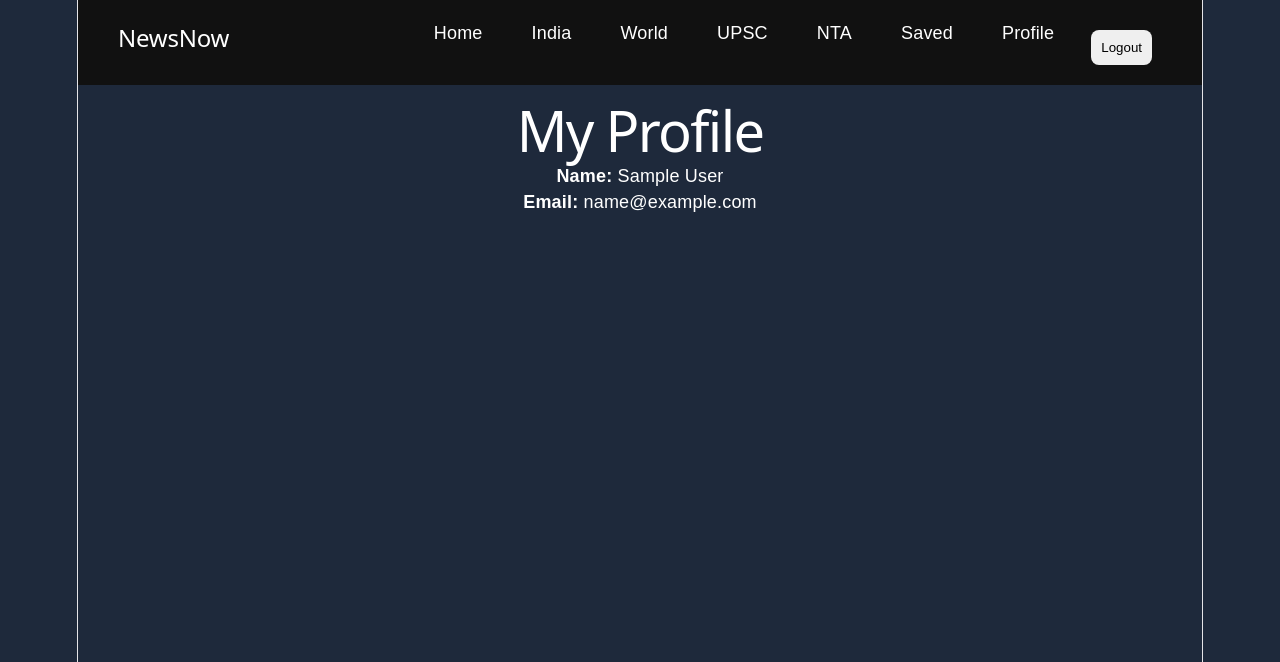
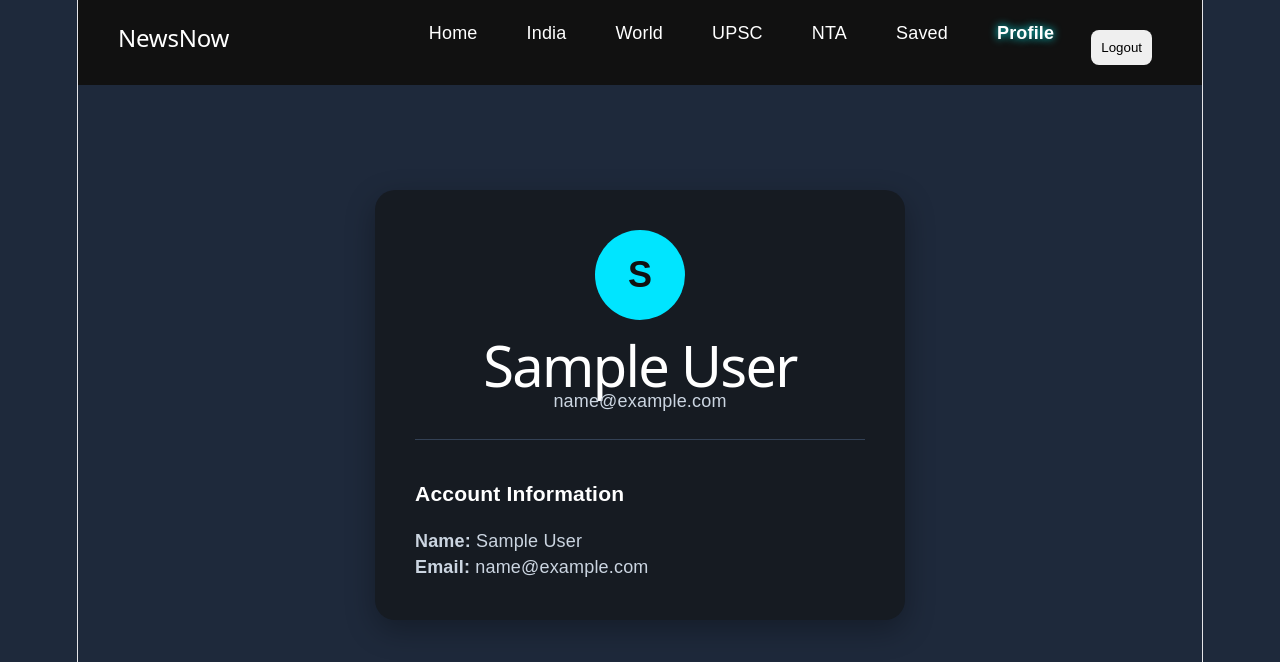
Before and after one commit to ashmitachaturvedi/newsnow, a React (Vite) app: page /profile in a window 1280 px wide. Shown: the top 662 px of the page. Built offline with nearby package versions, Linux system fonts and the light colour scheme; sample sign-in values are in the browser's storage.

Commit message:
Added profile page

```diff
--- a/src/App.css
+++ b/src/App.css
@@ -284,3 +284,48 @@ button:hover {
   text-decoration: none;
   font-weight: 600;
 }
+
+.profile-container{
+  min-height:80vh;
+  display:flex;
+  justify-content:center;
+  align-items:center;
+}
+
+.profile-card{
+  width:450px;
+  background:#161b22;
+  border-radius:20px;
+  padding:40px;
+  text-align:center;
+  box-shadow:0 10px 30px rgba(0,0,0,0.3);
+}
+
+.profile-avatar{
+  width:90px;
+  height:90px;
+  border-radius:50%;
+  background:#00e5ff;
+  color:#111;
+  font-size:2rem;
+  font-weight:bold;
+  display:flex;
+  align-items:center;
+  justify-content:center;
+  margin:0 auto 20px;
+}
+
+.profile-card h1{
+  margin-bottom:10px;
+}
+
+.profile-card p{
+  color:#cbd5e1;
+}
+
+.profile-info{
+  margin-top:25px;
+  text-align:left;
+  border-top:1px solid #334155;
+  padding-top:20px;
+}
--- a/src/components/Navbar.jsx
+++ b/src/components/Navbar.jsx
@@ -66,7 +66,14 @@ const user = JSON.parse(
 
   {user ? (
     <>
-       <Link to="/profile">Profile</Link>
+       <Link
+       to="/profile"
+       className={
+        location.pathname === "/profile"
+        ? "active"
+        : ""
+       }
+       >Profile</Link>
 
       <button onClick={logout}>
         Logout
--- a/src/pages/Profile.jsx
+++ b/src/pages/Profile.jsx
@@ -2,23 +2,39 @@ import Navbar from "../components/Navbar";
 
 function Profile() {
   const user = JSON.parse(
-    localStorage.getItem("user")
+    localStorage.getItem("user") || "null"
   );
 
   return (
     <>
       <Navbar />
 
-      <div className="profile-card">
-        <h1>My Profile</h1>
+      <div className="profile-container">
+        <div className="profile-card">
 
-        <p>
-          <strong>Name:</strong> {user?.name}
-        </p>
+          <div className="profile-avatar">
+            {user?.name?.charAt(0).toUpperCase()}
+          </div>
 
-        <p>
-          <strong>Email:</strong> {user?.email}
-        </p>
+          <h1>{user?.name}</h1>
+
+          <p>{user?.email}</p>
+
+          <div className="profile-info">
+            <h3>Account Information</h3>
+
+            <p>
+              <strong>Name:</strong>{" "}
+              {user?.name}
+            </p>
+
+            <p>
+              <strong>Email:</strong>{" "}
+              {user?.email}
+            </p>
+          </div>
+
+        </div>
       </div>
     </>
   );
```
